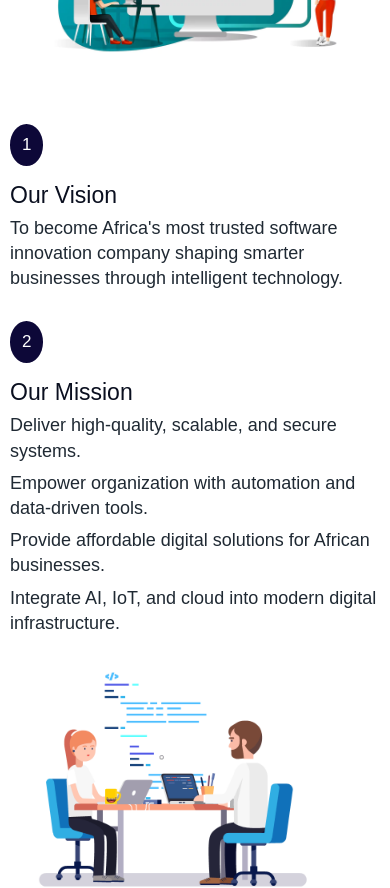
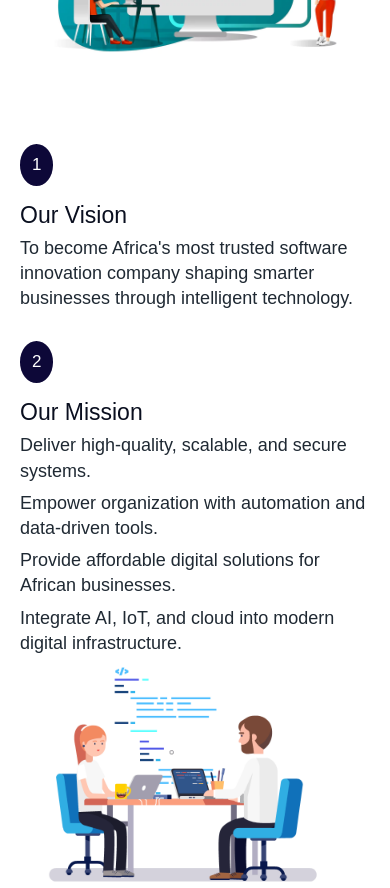
Before and after one commit to dariusjackony/Goldsmith-Software, a React (Vite) app: page / in a window 390 px wide. Shown: the part 1200-2088 px from the top of the page. Built offline with nearby package versions, Linux system fonts and the light colour scheme.

Commit message:
Update:...

```diff
--- a/src/components/VisionMission/VisionMission.css
+++ b/src/components/VisionMission/VisionMission.css
@@ -56,11 +56,8 @@
     justify-content: flex-start;
     flex-direction: column-reverse;
     align-items: flex-start;
-    gap: 25px;
-    padding: 0 10px;
+    padding: 20px;
   }
-
-  /* Image full-width */
   .vm-image {
     width: 100%;
     max-width: 320px;
```
